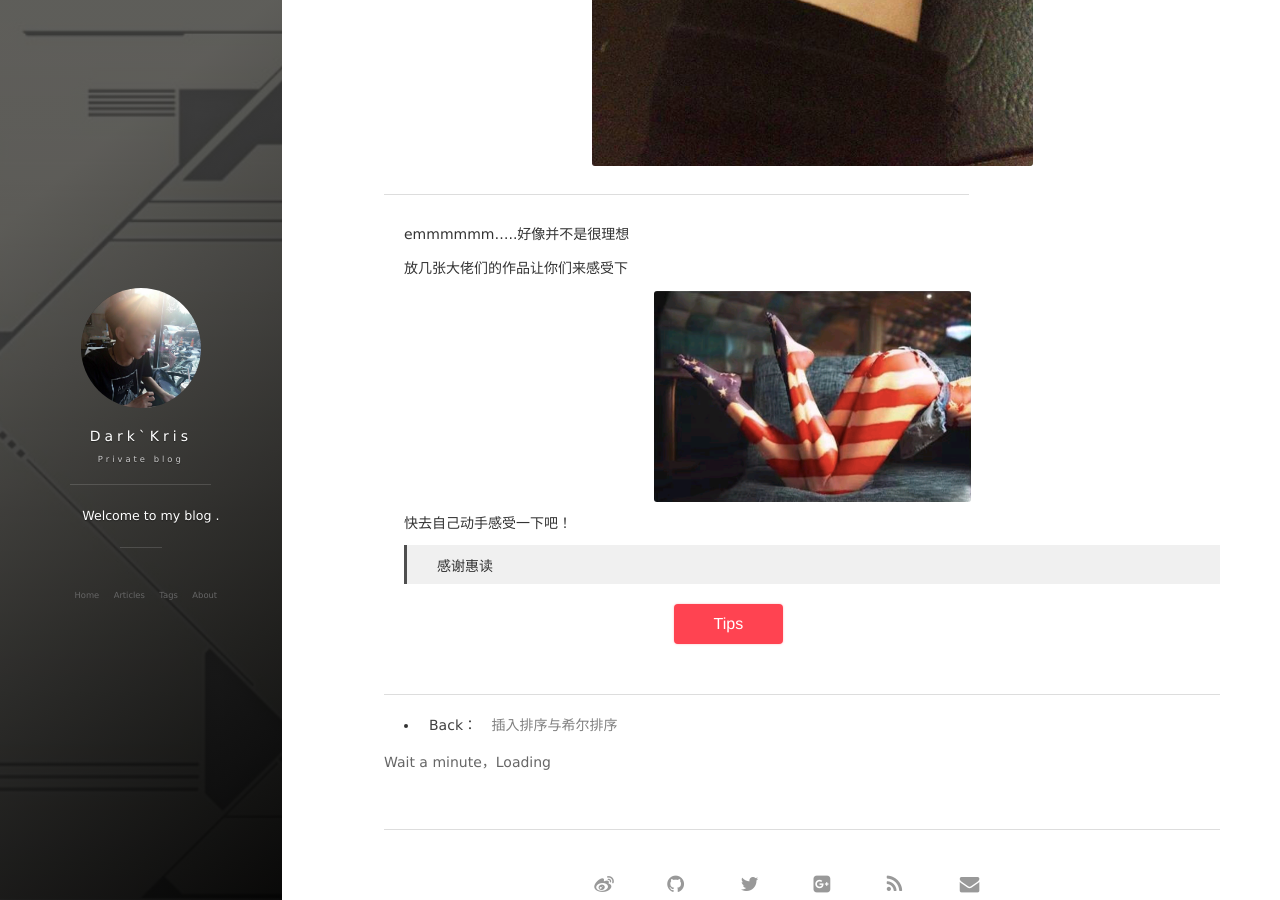
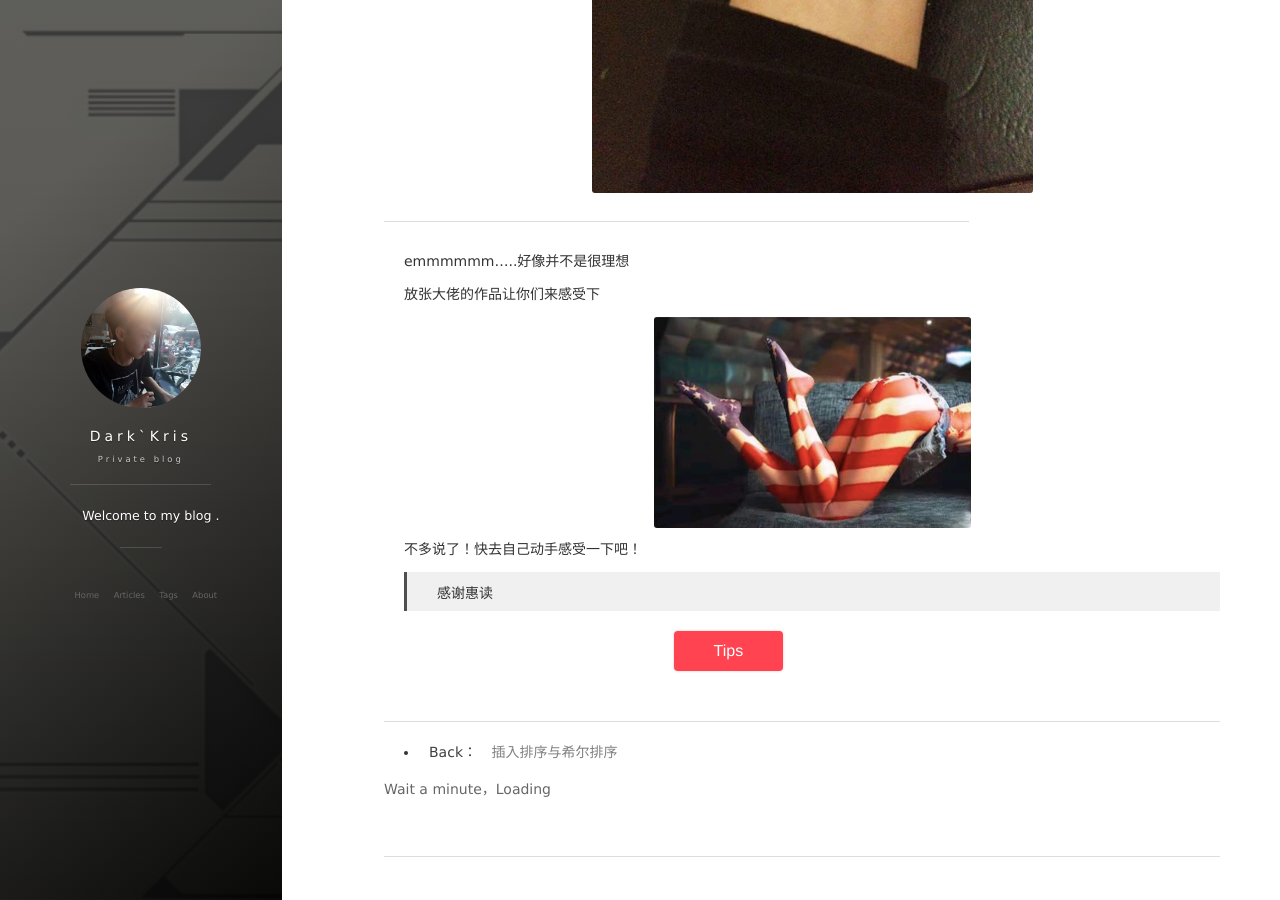
Before and after one commit to DeAntiWang/deantiwang.github.io, a Jekyll site: the page built from _posts/2017-12-16-用PhotoShop制作贴图效果.md, in a window 1280 px wide and 900 px high, scrolled down 2620 px. Built offline with Jekyll 4.4.1, drawn with Linux system fonts in a browser that asks for light colours; nearby versions of some CDN libraries; comment, search, counter and statistics services are not loaded; some of the changed text lies outside the part shown.

Commit message:
修改新文章并优化Tag字样

```diff
--- a/_posts/2017-12-16-用PhotoShop制作贴图效果.md
+++ b/_posts/2017-12-16-用PhotoShop制作贴图效果.md
@@ -39,10 +39,10 @@ tag: 学习笔记教程
 
 emmmmmm.....好像并不是很理想
 
-放几张大佬们的作品让你们来感受下
+放张大佬的作品让你们来感受下
 
 ![master piece](https://darkkris.github.io/images/posts/ps/13.png)
 
-快去自己动手感受一下吧！
+不多说了！快去自己动手感受一下吧！
 
 > 感谢惠读
--- a/tags.html
+++ b/tags.html
@@ -6,7 +6,7 @@ group: navigation
 ---
 {% include JB/setup %}
 
-<h2>Tags</h2>
+<h1>Tags</h1>
 <br>
 <ul class="tag_box inline">
   {% assign tags_list = site.tags %}
```
Also changed, not shown: other parts of _posts/2017-12-16-用PhotoShop制作贴图效果.md (+1 -1 lines), images/posts/ps/11.png.
